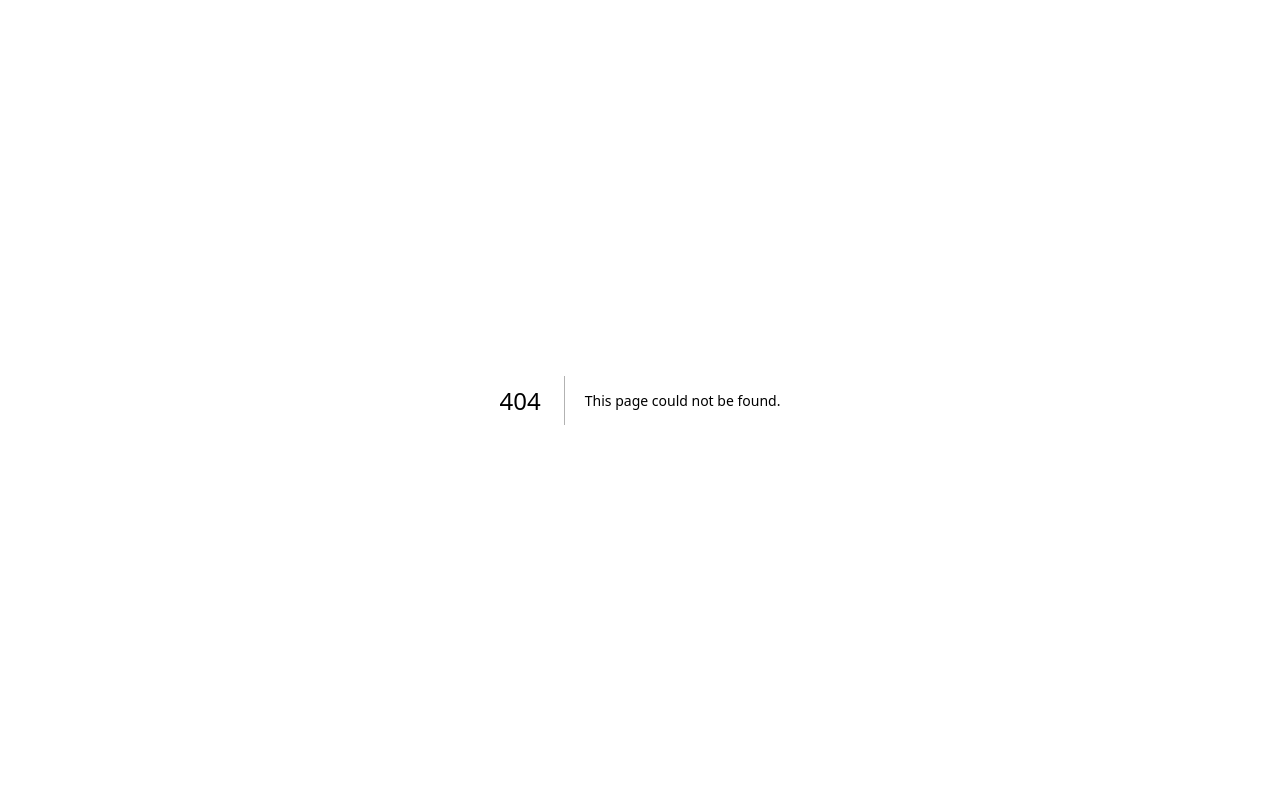
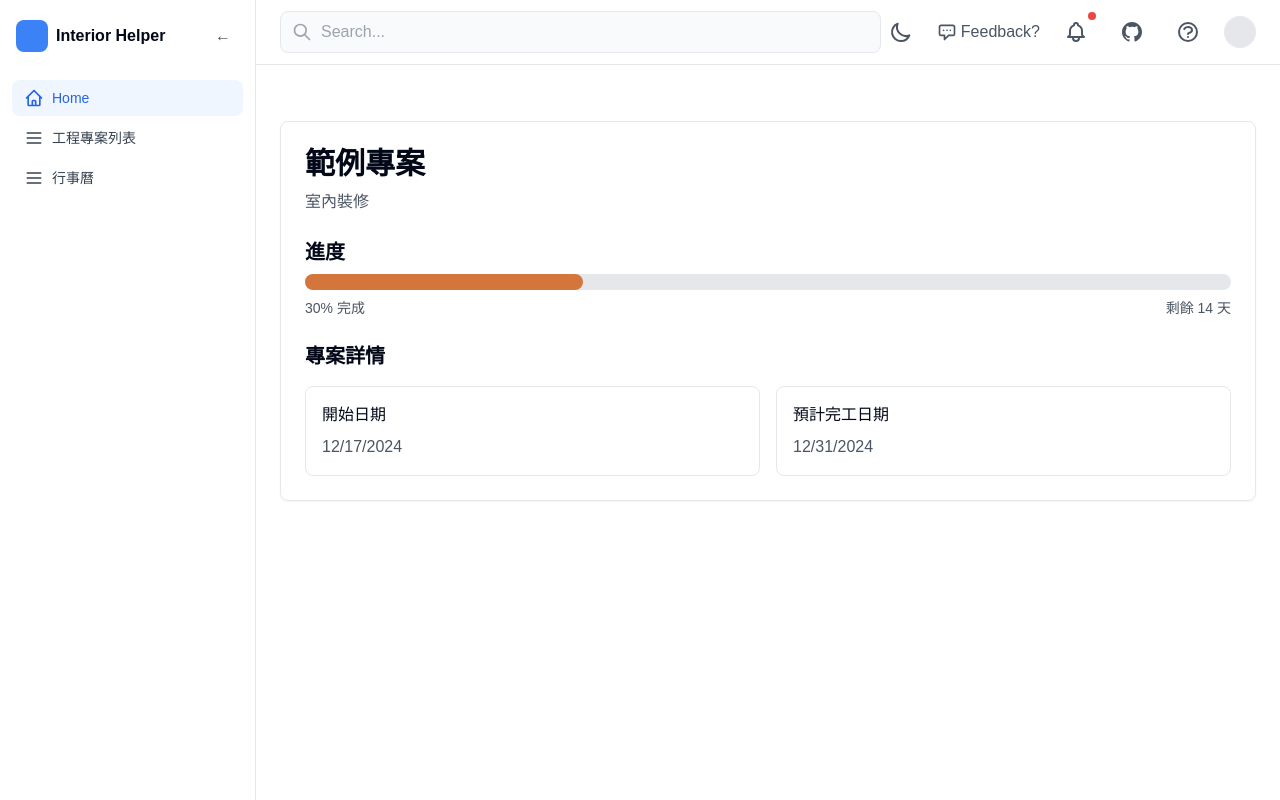
Before and after one commit to eddie8119/interior-helper, a Next.js app: page /projects/1 in a window 1280 px wide. Before the commit this address had no page. Built offline with nearby package versions, Linux system fonts and the light colour scheme.

Commit message:
feat: project 路由

```diff
--- /dev/null
+++ b/src/app/projects/[id]/page.tsx
@@ -0,0 +1,74 @@
+'use client'
+
+import { useEffect, useState } from 'react'
+import { useParams } from 'next/navigation'
+import { Project } from '@/types/project'
+import { Card } from '@/components/ui/Card'
+
+export default function ProjectDetailsPage() {
+  const params = useParams()
+  const [project, setProject] = useState<Project | null>(null)
+
+  useEffect(() => {
+    // TODO: Replace with actual API call
+    const mockProject: Project = {
+      id: params.id as string,
+      title: '範例專案',
+      type: '室內裝修',
+      progress: 30,
+      daysLeft: 14,
+      createdAt: new Date(),
+    }
+    setProject(mockProject)
+  }, [params.id])
+
+  if (!project) {
+    return <div>Loading...</div>
+  }
+
+  return (
+    <div className="container mx-auto py-8">
+      <Card className="p-6">
+        <div className="mb-6">
+          <h1 className="text-3xl font-bold">{project.title}</h1>
+          <p className="mt-2 text-gray-600 dark:text-gray-400">{project.type}</p>
+        </div>
+
+        <div className="mb-6">
+          <h2 className="mb-2 text-xl font-semibold">進度</h2>
+          <div className="h-4 w-full rounded-full bg-gray-200 dark:bg-gray-700">
+            <div
+              className="h-full rounded-full bg-[#D4763B] transition-all duration-300"
+              style={{ width: `${project.progress}%` }}
+            />
+          </div>
+          <div className="mt-2 flex justify-between text-sm text-gray-600 dark:text-gray-400">
+            <span>{project.progress}% 完成</span>
+            {project.daysLeft && <span>剩餘 {project.daysLeft} 天</span>}
+          </div>
+        </div>
+
+        <div>
+          <h2 className="mb-4 text-xl font-semibold">專案詳情</h2>
+          <div className="grid gap-4 md:grid-cols-2">
+            <div className="rounded-lg border p-4">
+              <h3 className="mb-2 font-medium">開始日期</h3>
+              <p className="text-gray-600 dark:text-gray-400">
+                {project.createdAt.toLocaleDateString()}
+              </p>
+            </div>
+            <div className="rounded-lg border p-4">
+              <h3 className="mb-2 font-medium">預計完工日期</h3>
+              <p className="text-gray-600 dark:text-gray-400">
+                {new Date(
+                  project.createdAt.getTime() +
+                    (project.daysLeft || 0) * 24 * 60 * 60 * 1000
+                ).toLocaleDateString()}
+              </p>
+            </div>
+          </div>
+        </div>
+      </Card>
+    </div>
+  )
+}
--- a/src/components/projects/ProjectCard.tsx
+++ b/src/components/projects/ProjectCard.tsx
@@ -1,5 +1,4 @@
-'use client'
-
+import Link from 'next/link'
 import { Project } from '@/types/project'
 import { Card } from '@/components/ui/Card'
 
@@ -9,7 +8,8 @@ interface ProjectCardProps {
 
 export function ProjectCard({ project }: ProjectCardProps) {
   return (
-    <Card className="relative overflow-hidden rounded-xl bg-[#FFE7DE] p-6 dark:bg-gray-800 dark:bg-opacity-50">
+    <Link href={`/projects/${project.id}`}>
+      <Card className="relative overflow-hidden rounded-xl bg-[#FFE7DE] p-6 transition-all hover:scale-[1.02] dark:bg-gray-800 dark:bg-opacity-50">
         <div className="flex flex-col">
           <span className="text-sm text-gray-600 dark:text-gray-400">
             {project.createdAt.toLocaleDateString()}
@@ -36,10 +36,15 @@ export function ProjectCard({ project }: ProjectCardProps) {
             </div>
             <div className="mt-2 flex justify-between text-sm dark:text-gray-400">
               <span>{project.progress}%</span>
-            {project.daysLeft ? <span>{project.daysLeft} Days Left</span> : ''}
+              {project.daysLeft ? (
+                <span>{project.daysLeft} Days Left</span>
+              ) : (
+                ''
+              )}
             </div>
           </div>
         </div>
       </Card>
+    </Link>
   )
 }
```
Lines whose indentation alone changed are shown as unchanged.
